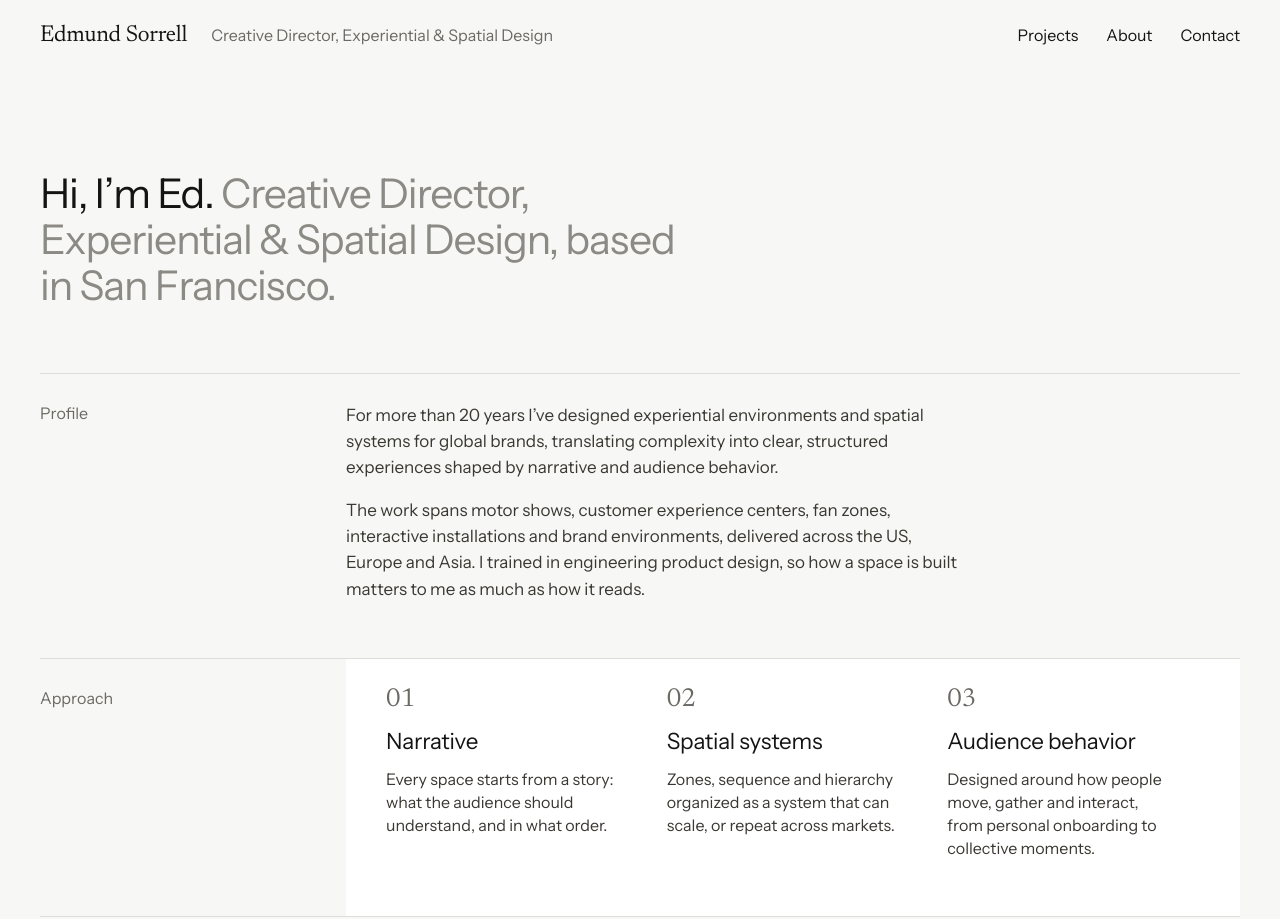
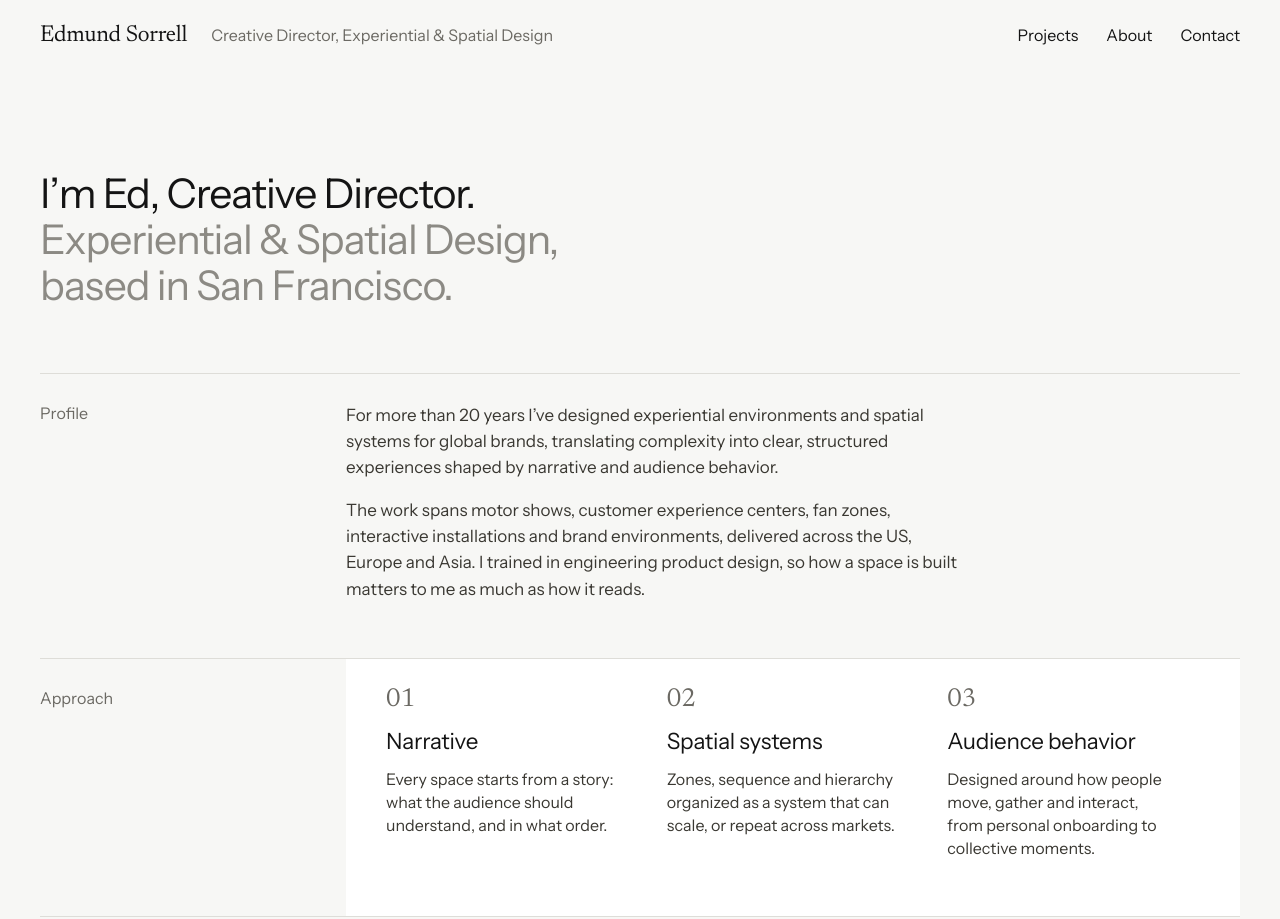
Before and after one commit to Edsorrell/edmundsorrell-site, an Eleventy site: page src/info.njk in a window 1280 px wide. Shown: the top 919 px of the page. Built offline with nearby package versions, Linux system fonts and the light colour scheme; Eleventy itself is replaced by a stand-in of ours; files that its build step writes are made by us from their sources.

Commit message:
About: new heading copy, grey line on its own line
Co-Authored-By: Claude Opus 5.5 <noreply@anthropic.com>
Claude-Session: https://claude.ai/code/session_01X32TTFGtgZ5rK6gweqn2ve

```diff
--- a/src/_data/about.yaml
+++ b/src/_data/about.yaml
@@ -1,5 +1,5 @@
-intro_lead: Hi, I’m Ed.
-intro_follow: Creative Director, Experiential & Spatial Design, based in San Francisco.
+intro_lead: I’m Ed, Creative Director.
+intro_follow: Experiential & Spatial Design, based in San Francisco.
 profile:
 - For more than 20 years I’ve designed experiential environments and spatial systems for global brands, translating complexity into clear, structured experiences shaped by narrative and audience behavior.
 - The work spans motor shows, customer experience centers, fan zones, interactive installations and brand environments, delivered across the US, Europe and Asia. I trained in engineering product design, so how a space is built matters to me as much as how it reads.
--- a/src/css/info.css
+++ b/src/css/info.css
@@ -141,3 +141,5 @@ body:has(#es):not(.sqs-edit-mode) #container{overflow:clip!important}
 @media (max-width:1000px){#es .abr>.ap3{padding:28px 28px 48px}}
 @media (max-width:760px){#es .abr>.ap3{margin:0;padding:22px 20px 26px;row-gap:28px}}
 @media (min-width:1001px){#es .abr>.ap3>div{max-width:17em}}
+#es .ptitle .g{display:block}
+@media (min-width:761px){#es .ptitle .g{max-width:14em}}
```
